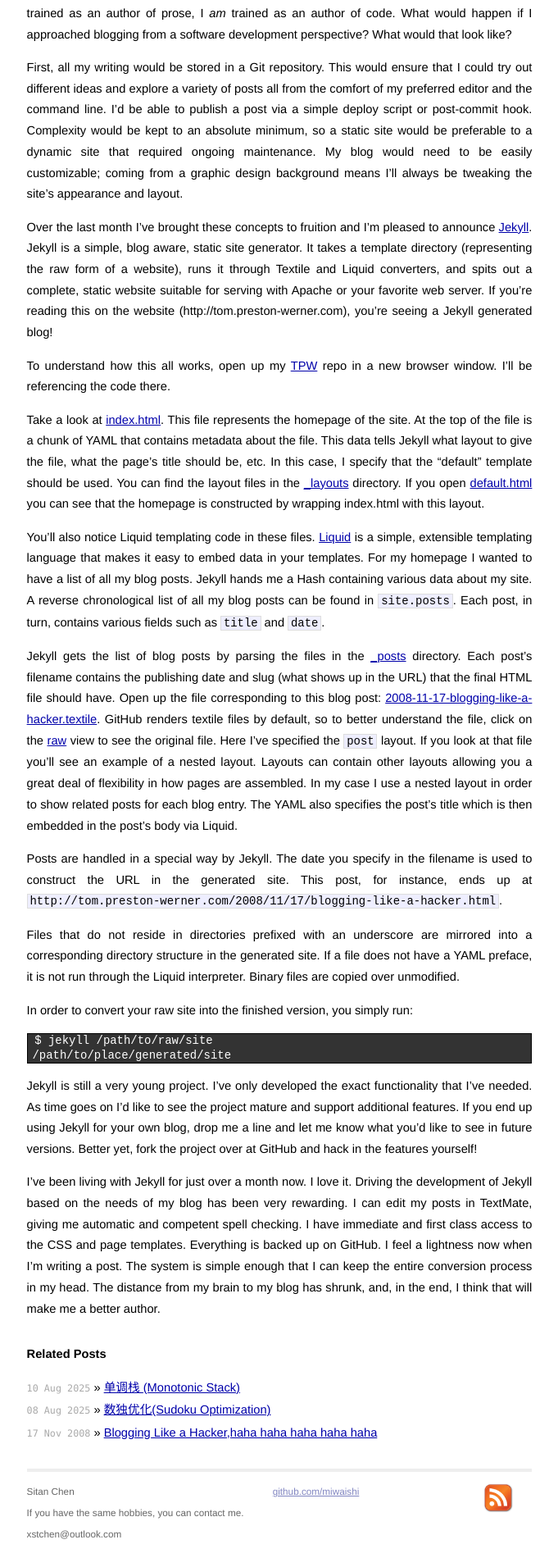
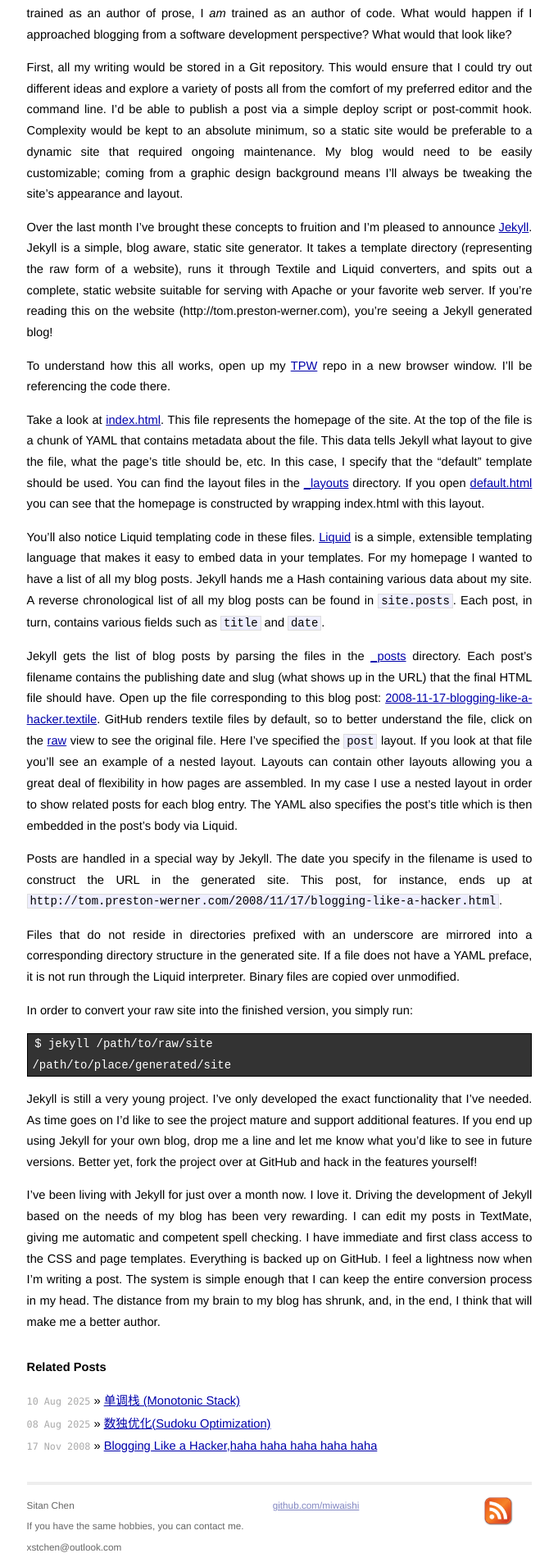
Before and after one commit to china666888/china666888.github.io, a Jekyll site: the page built from _posts/2008-11-17-blogging-like-a-hacker-ha-ha-ha-ha-ha (Copy).md, in a window 1280 px wide. Shown: the part 734-2645 px from the top of the page at 82% size, without its empty margins (299-980 px from the left). Built offline with Jekyll 4.4.1, drawn with Linux system fonts in a browser that asks for light colours.

Commit message:
描述CSS的修改内容

```diff
--- a/css/screen.css
+++ b/css/screen.css
@@ -159,7 +159,7 @@
     border: 1px solid #ddd;
     background-color: #eef;
     padding: 0 .4em;
-    line-height: 1.2; /* 确保代码块内的代码也使用相同的行间距 */
+
   }
 
   #post ul,
@@ -176,7 +176,7 @@
 
     #post pre code {
       border: none;
-      line-height: 1.2; /* 确保代码块内的代码也使用相同的行间距 */
+
     }
 
   #post img {
```
Also changed, not shown: 3 other files.
